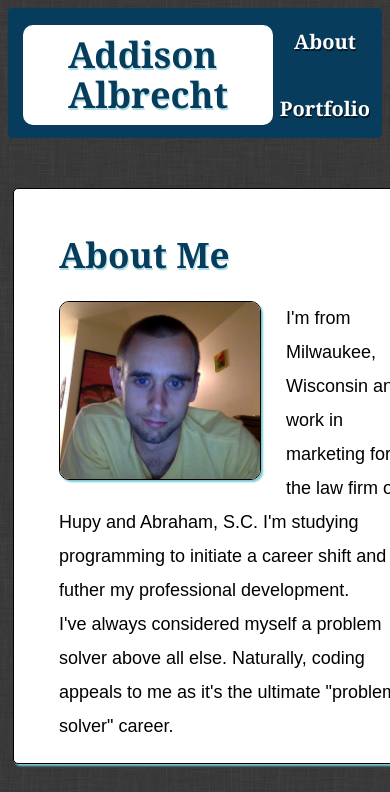
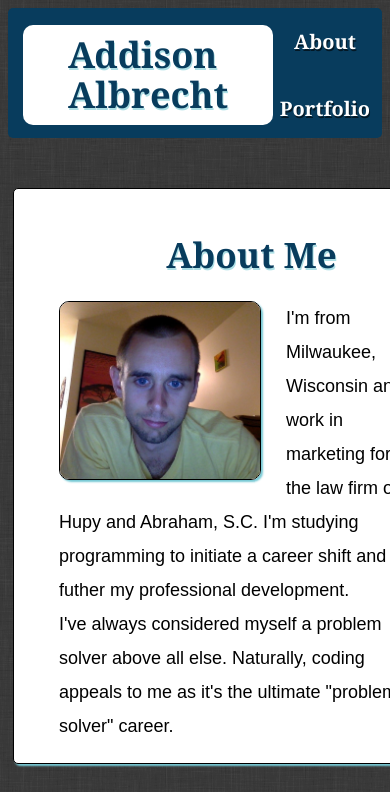
Before and after one commit to addison0043/addison0043.Portfolio, a plain HTML site: page index.html in a window 390 px wide. Shown: the top 792 px of the page. Drawn offline with Linux system fonts and the light colour scheme.

Commit message:
h1 media query

```diff
--- a/Assets/CSS/style.css
+++ b/Assets/CSS/style.css
@@ -326,6 +326,10 @@ footer div {
 			grid-template-rows: auto auto;
 		}
 
+		#all h1 {
+			text-align: center;
+		}
+
 		.portphoto {
   			height: 320px;
   			width: 400px;
```
Also changed, not shown: emails.html (+1 -2 lines), index.html (+1 -1 lines), portfolio.html (+1 -1 lines), videos.html (+1 -1 lines), writing_samples.html (+1 -1 lines).
